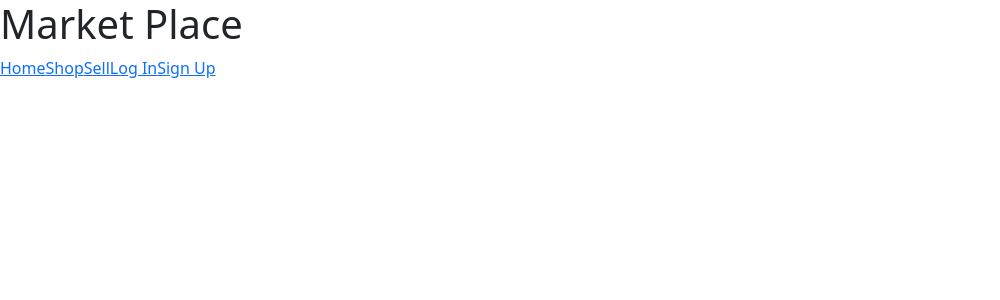
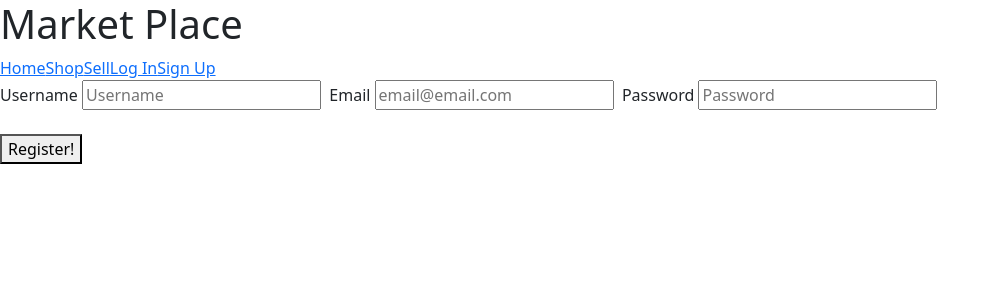
Before and after one commit to ptct-african-marketplace-6/main, a React (Create React App) app: page /sign-up in a window 1280 px wide. Shown: the top 300 px of the page, without its empty margins (0-1000 px from the left). Built offline with nearby package versions, Linux system fonts and the light colour scheme.

Commit message:
wrote boilerplate code for login and signup forms, will update with code from unit 2 feature branch.

```diff
--- a/src/components/Login.js
+++ b/src/components/Login.js
@@ -8,9 +8,28 @@ const Login = () => {
   return (
     <div>
       <h1>Login Page</h1>
-      <form>
-        {/* <input />
-        <input /> */}
+      <form >
+        <label>Username&nbsp;
+          <input
+            type="text"
+            name="username"
+            id="username"
+            // className="signUpInput"
+            placeholder="Example: help_me"
+            // value={newUser.username}
+            // onChange={changeHandler}
+          />
+        </label>
+        <label>Password&nbsp;
+          <input
+            type="password"
+            id="password"
+            name="password"
+            placeholder="your password"
+            // onChange={changeHandler}
+            // value={loginData.password}
+          />
+        </label>
       </form>
     </div>
   );
--- a/src/components/Signup.js
+++ b/src/components/Signup.js
@@ -79,7 +79,44 @@ const SignUp = () => {
   }
 
   return (
-    <div></div>
+    <div>
+      <form>
+        <label>Username&nbsp;
+          <input
+            type="text"
+            name="username"
+            id="username"
+            className="signUpInput"
+            placeholder="Username"
+            value={newUser.username}
+            onChange={changeHandler}
+          />
+        </label>&nbsp;&nbsp;
+
+        <label>Email&nbsp;
+          <input
+            name="phone"
+            type="text"
+            id="phone"
+            placeholder="email@email.com"
+            // value={newUser.phone}
+            // onChange={changeHandler}
+          />
+        </label>&nbsp;&nbsp;
+
+        <label>Password&nbsp;
+        <input
+            type="password"
+            name="password"
+            id="password"
+            placeholder="Password"
+            // value={newUser.password}
+            // onChange={changeHandler}
+        />
+        </label>
+      </form><br/>
+      <button>Register!</button>
+    </div>
   )
 }
 
```
